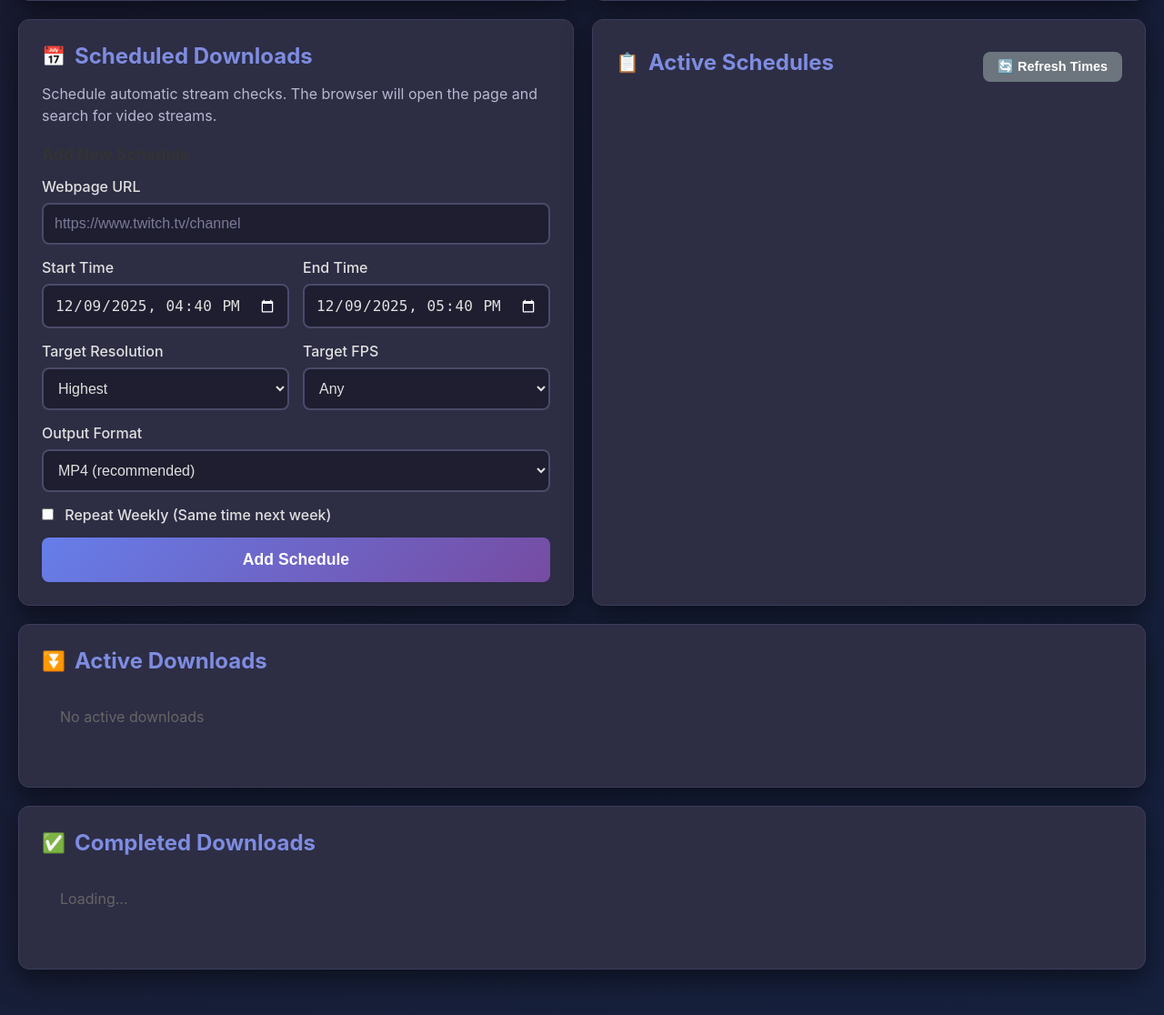
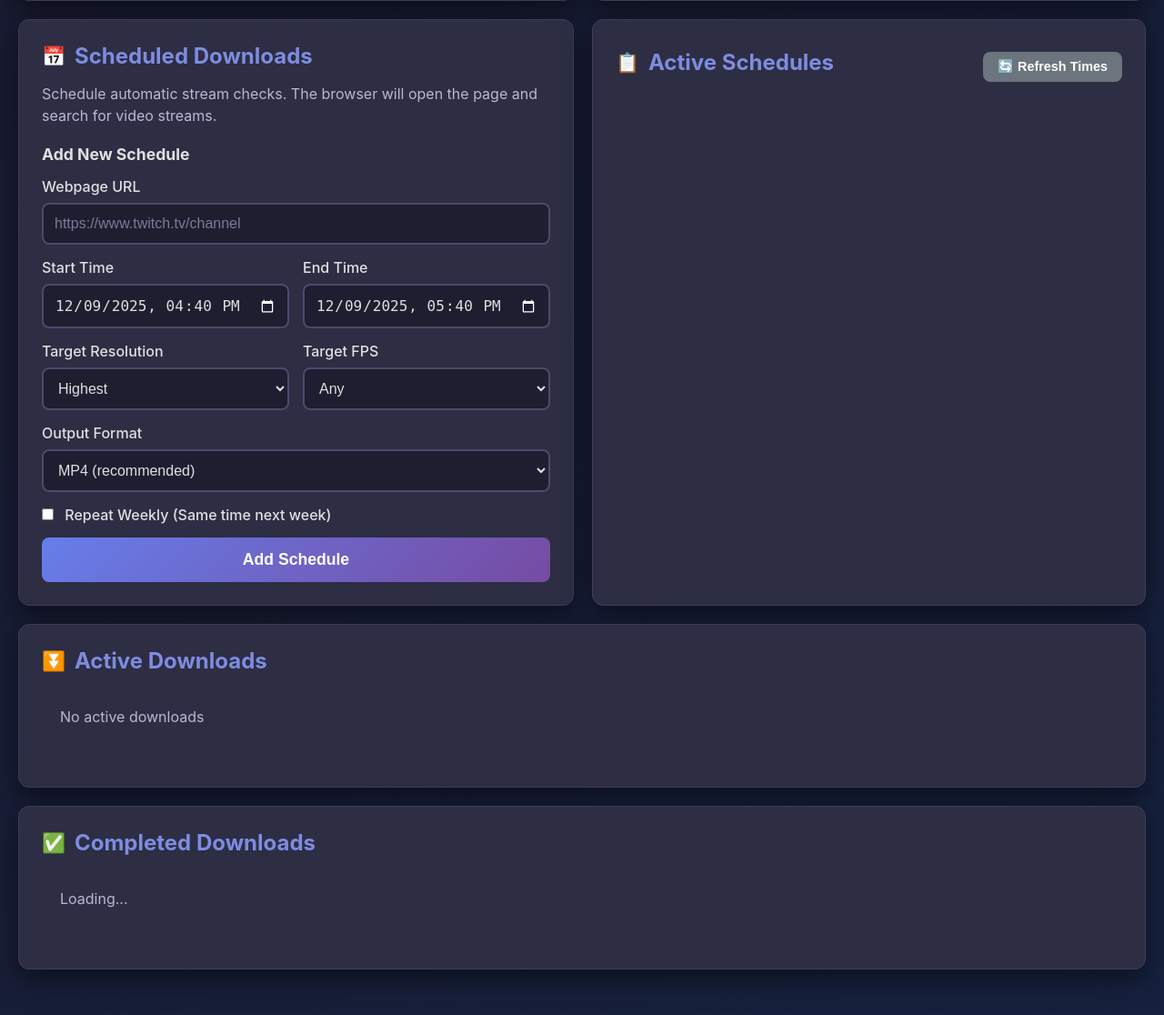
Before and after one commit to DorkSoul/ffmepg-downloader, a Flask app: page / in a window 1280 px wide. Shown: the part 770-1886 px from the top of the page at 91% size. Run offline with Flask 3, Linux system fonts and the light colour scheme; parts of the project's set-up code (start-up, migrations or seed data) failed here and were passed over; some libraries are stand-ins or nearby versions.

Commit message:
more dark mode?

```diff
--- a/app/templates/index.html
+++ b/app/templates/index.html
@@ -688,7 +688,7 @@
                         Close Browser
                     </button>
                 </div>
-                <p style="color: #666; margin-bottom: 10px; font-size: 0.9rem;">
+                <p style="color: #b8b8d1; margin-bottom: 10px; font-size: 0.9rem;">
                     💡 <strong>Tip:</strong> If you see "Connect" button, it will auto-connect. Any HTTP warnings can be
                     ignored - they're normal for local networks.
                 </p>
@@ -702,7 +702,7 @@
                 <h2><span class="icon">📅</span> Scheduled Downloads</h2>
                 <p>Schedule automatic stream checks. The browser will open the page and search for video streams.</p>
 
-                <h3 style="margin-bottom: 15px; font-size: 1.1rem; color: #333;">Add New Schedule</h3>
+                <h3 style="margin-bottom: 15px; font-size: 1.1rem; color: #e0e0e0;">Add New Schedule</h3>
 
                 <div class="input-group">
                     <label for="sched-url">Webpage URL</label>
@@ -800,7 +800,7 @@
             <div class="card downloads-list">
                 <h2><span class="icon">⏬</span> Active Downloads</h2>
                 <div id="active-downloads-container">
-                    <p style="color: #666; padding: 20px;">No active downloads</p>
+                    <p style="color: #b8b8d1; padding: 20px;">No active downloads</p>
                 </div>
             </div>
 
@@ -808,7 +808,7 @@
             <div class="card downloads-list">
                 <h2><span class="icon">✅</span> Completed Downloads</h2>
                 <div id="completed-downloads-container">
-                    <p style="color: #666; padding: 20px;">Loading...</p>
+                    <p style="color: #b8b8d1; padding: 20px;">Loading...</p>
                 </div>
             </div>
         </div>
@@ -845,10 +845,10 @@
     <!-- Download Started Popup -->
     <div class="download-popup" id="download-started-popup" style="max-width: 600px;">
         <h3>✅ Download Started</h3>
-        <div id="download-info" style="background: #f8f9fa; padding: 15px; border-radius: 8px; margin: 15px 0;">
+        <div id="download-info" style="background: #1e1e30; padding: 15px; border-radius: 8px; margin: 15px 0; border: 1px solid #4a4a6a;">
             <!-- Download info will be dynamically added here -->
         </div>
-        <p id="countdown-text" style="text-align: center; color: #666; margin: 15px 0;">
+        <p id="countdown-text" style="text-align: center; color: #b8b8d1; margin: 15px 0;">
             Browser will close automatically in <strong id="countdown">15</strong> seconds
         </p>
         <div id="browser-buttons" style="display: flex; gap: 10px; justify-content: center;">
@@ -863,10 +863,10 @@
     <!-- Debug Stream Log Popup -->
     <div class="download-popup" id="debug-popup" style="max-width: 800px;">
         <h3>🔍 Debug: Detected Streams Log</h3>
-        <p style="margin-bottom: 10px; color: #666;">Copy this log for debugging. Updates automatically as streams are
+        <p style="margin-bottom: 10px; color: #b8b8d1;">Copy this log for debugging. Updates automatically as streams are
             detected.</p>
         <textarea id="debug-log" readonly
-            style="width: 100%; height: 400px; font-family: monospace; font-size: 0.85rem; padding: 10px; border: 2px solid #e0e0e0; border-radius: 8px; background: #f8f9fa; resize: vertical;"></textarea>
+            style="width: 100%; height: 400px; font-family: monospace; font-size: 0.85rem; padding: 10px; border: 2px solid #4a4a6a; border-radius: 8px; background: #1e1e30; color: #e0e0e0; resize: vertical;"></textarea>
         <div style="display: flex; gap: 10px; margin-top: 15px;">
             <button class="btn" onclick="copyDebugLog()">📋 Copy to Clipboard</button>
             <button class="btn btn-secondary" onclick="closeDebugPopup()">Close</button>
@@ -1301,17 +1301,17 @@
             // Add resolution buttons with detailed info
             resolutions.forEach(res => {
                 const card = document.createElement('div');
-                card.style.cssText = 'background: #f8f9fa; padding: 15px; border-radius: 8px; margin-bottom: 10px; cursor: pointer; border: 2px solid #e0e0e0; transition: all 0.2s;';
-                card.onmouseover = () => card.style.borderColor = '#667eea';
-                card.onmouseout = () => card.style.borderColor = '#e0e0e0';
+                card.style.cssText = 'background: #1e1e30; padding: 15px; border-radius: 8px; margin-bottom: 10px; cursor: pointer; border: 2px solid #4a4a6a; transition: all 0.2s;';
+                card.onmouseover = () => card.style.borderColor = '#7e8ce0';
+                card.onmouseout = () => card.style.borderColor = '#4a4a6a';
                 card.onclick = () => selectResolution(res);
 
                 const title = document.createElement('h4');
-                title.style.cssText = 'margin: 0 0 8px 0; color: #667eea; font-size: 1.1rem;';
+                title.style.cssText = 'margin: 0 0 8px 0; color: #7e8ce0; font-size: 1.1rem;';
                 title.textContent = res.name || 'Unknown';
 
                 const details = document.createElement('div');
-                details.style.cssText = 'font-size: 0.9rem; color: #666;';
+                details.style.cssText = 'font-size: 0.9rem; color: #b8b8d1;';
 
                 const resolution = res.resolution || 'Unknown';
                 const framerate = res.framerate ? Math.round(parseFloat(res.framerate)) + ' fps' : 'Unknown';
@@ -1445,7 +1445,7 @@
             const name = streamMetadata?.name || 'Video';
 
             let infoHTML = `
-                <h4 style="margin: 0 0 10px 0; color: #667eea;">${name}</h4>
+                <h4 style="margin: 0 0 10px 0; color: #7e8ce0;">${name}</h4>
                 <p style="margin: 4px 0;"><strong>Resolution:</strong> ${resolution}</p>
                 <p style="margin: 4px 0;"><strong>Framerate:</strong> ${framerate}</p>
             `;
@@ -1619,7 +1619,7 @@
                 if (data.active_downloads && data.active_downloads.length > 0) {
                     data.active_downloads.forEach(download => {
                         const item = document.createElement('div');
-                        item.style.cssText = 'background: #f8f9fa; padding: 15px; border-radius: 8px; margin-bottom: 10px; border: 2px solid #e0e0e0;';
+                        item.style.cssText = 'background: #1e1e30; padding: 15px; border-radius: 8px; margin-bottom: 10px; border: 2px solid #4a4a6a;';
 
                         const sizeMB = (download.size / (1024 * 1024)).toFixed(2);
                         const minutes = Math.floor(download.duration / 60);
@@ -1638,10 +1638,10 @@
                                     </div>
                                 ` : ''}
                                 <div style="flex: 1;">
-                                    <h4 style="margin: 0 0 8px 0; color: #667eea;">${statusIcon} ${download.filename}</h4>
-                                    <p style="margin: 4px 0; color: #666; font-size: 0.9rem;"><strong>Resolution:</strong> ${download.resolution}</p>
-                                    <p style="margin: 4px 0; color: #666; font-size: 0.9rem;"><strong>Size:</strong> ${sizeMB} MB &nbsp;&nbsp; <strong>Duration:</strong> ${timeStr}</p>
-                                    <p style="margin: 4px 0; color: #666; font-size: 0.9rem;"><strong>Status:</strong> ${statusText}</p>
+                                    <h4 style="margin: 0 0 8px 0; color: #7e8ce0;">${statusIcon} ${download.filename}</h4>
+                                    <p style="margin: 4px 0; color: #b8b8d1; font-size: 0.9rem;"><strong>Resolution:</strong> ${download.resolution}</p>
+                                    <p style="margin: 4px 0; color: #b8b8d1; font-size: 0.9rem;"><strong>Size:</strong> ${sizeMB} MB &nbsp;&nbsp; <strong>Duration:</strong> ${timeStr}</p>
+                                    <p style="margin: 4px 0; color: #b8b8d1; font-size: 0.9rem;"><strong>Status:</strong> ${statusText}</p>
                                 </div>
                                 <div style="flex-shrink: 0;">
                                     ${download.is_running ? `<button class="btn btn-secondary" onclick="stopDownload('${download.browser_id}', this)" style="background: #dc3545;">⏹ Stop</button>` : ''}
@@ -1652,7 +1652,7 @@
                         container.appendChild(item);
                     });
                 } else {
-                    container.innerHTML = '<p style="color: #666; padding: 20px;">No active downloads</p>';
+                    container.innerHTML = '<p style="color: #b8b8d1; padding: 20px;">No active downloads</p>';
                 }
             } catch (error) {
                 console.error('Load downloads error:', error);
@@ -1703,7 +1703,7 @@
                 if (data.downloads && data.downloads.length > 0) {
                     data.downloads.forEach(download => {
                         const item = document.createElement('div');
-                        item.style.cssText = 'background: #f8f9fa; padding: 15px; border-radius: 8px; margin-bottom: 10px; border: 2px solid #e0e0e0;';
+                        item.style.cssText = 'background: #1e1e30; padding: 15px; border-radius: 8px; margin-bottom: 10px; border: 2px solid #4a4a6a;';
                         item.id = `completed-${download.filename}`;
 
                         const sizeMB = (download.size / (1024 * 1024)).toFixed(2);
@@ -1721,14 +1721,14 @@
                                              alt="Video preview">
                                     </div>
                                 ` : `
-                                    <div style="flex-shrink: 0; width: 160px; height: 90px; background: linear-gradient(135deg, #667eea 0%, #764ba2 100%); border-radius: 8px; display: flex; align-items: center; justify-content: center; color: white; font-size: 32px;">
+                                    <div style="flex-shrink: 0; width: 160px; height: 90px; background: linear-gradient(135deg, #3d3d5c 0%, #4a4a6a 100%); border-radius: 8px; display: flex; align-items: center; justify-content: center; color: #b8b8d1; font-size: 32px;">
                                         🎬
                                     </div>
                                 `}
                                 <div style="flex: 1;">
                                     <h4 style="margin: 0 0 8px 0; color: #28a745;">✓ ${download.filename}</h4>
-                                    <p style="margin: 4px 0; color: #666; font-size: 0.9rem;"><strong>Resolution:</strong> ${resolutionStr}</p>
-                                    <p style="margin: 4px 0; color: #666; font-size: 0.9rem;"><strong>Size:</strong> ${sizeMB} MB &nbsp;&nbsp; <strong>Duration:</strong> ${timeStr}</p>
+                                    <p style="margin: 4px 0; color: #b8b8d1; font-size: 0.9rem;"><strong>Resolution:</strong> ${resolutionStr}</p>
+                                    <p style="margin: 4px 0; color: #b8b8d1; font-size: 0.9rem;"><strong>Size:</strong> ${sizeMB} MB &nbsp;&nbsp; <strong>Duration:</strong> ${timeStr}</p>
                                 </div>
                                 <div style="flex-shrink: 0;">
                                     <button class="btn btn-secondary" onclick="deleteDownload('${download.filename}', this)" style="background: #dc3545;">🗑 Delete</button>
@@ -1739,7 +1739,7 @@
                         container.appendChild(item);
                     });
                 } else {
-                    container.innerHTML = '<p style="color: #666; padding: 20px;">No completed downloads</p>';
+                    container.innerHTML = '<p style="color: #b8b8d1; padding: 20px;">No completed downloads</p>';
                 }
             } catch (error) {
                 console.error('Load completed downloads error:', error);
@@ -1910,7 +1910,7 @@
                 container.innerHTML = '';
 
                 if (schedules.length === 0) {
-                    container.innerHTML = '<p style="color: #666; font-size: 0.9rem;">No active schedules</p>';
+                    container.innerHTML = '<p style="color: #b8b8d1; font-size: 0.9rem;">No active schedules</p>';
                     return;
                 }
 
```
